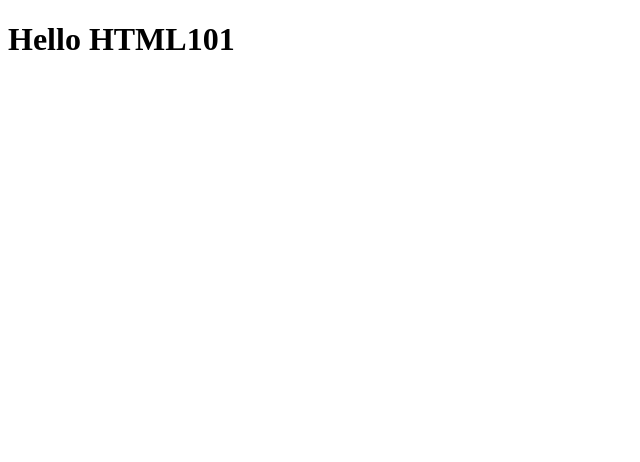
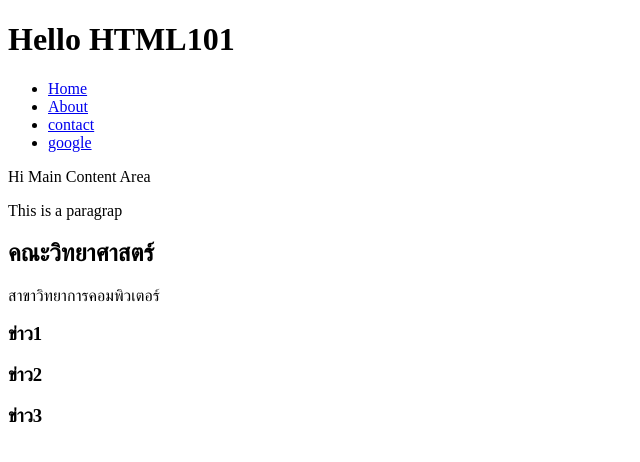
Before and after one commit to kam345678/html101, a plain HTML site: page index.html in a window 1280 px wide. Shown: the whole page, without its empty margins (0-640 px from the left). Drawn offline with Linux system fonts and the light colour scheme.

Commit message:
อัปเดตล่าสุด

```diff
--- a/index.html
+++ b/index.html
@@ -15,10 +15,29 @@
 
             <nav>
                 <!-- Navingation Area -->
+                <ul>
+                    <li><a href="/">Home</a></li>
+                    <li><a href="About.html">About</a></li>
+                    <li><a href="contact.html">contact</a></li>
+                    <li><a href="hhtps://google.com">google</a></li>
+                </ul>
             </nav>
 
             <div>
-                <!-- Main Contentent Area  -->
+                Hi
+                Main Content Area
+                <p>This is a paragrap </p>
+                 <h2>คณะวิทยาศาสตร์</h2>
+                 <p>สาขาวิทยาการคอมพิวเตอร์</p>
+                 <div>
+                    <h3>ข่าว1</h3>
+                 </div>
+                 <div>
+                    <h3>ข่าว2</h3>
+                 </div>
+                 <div>
+                    <h3>ข่าว3</h3>
+                 </div>
             </div>
 
             <footer>
```
